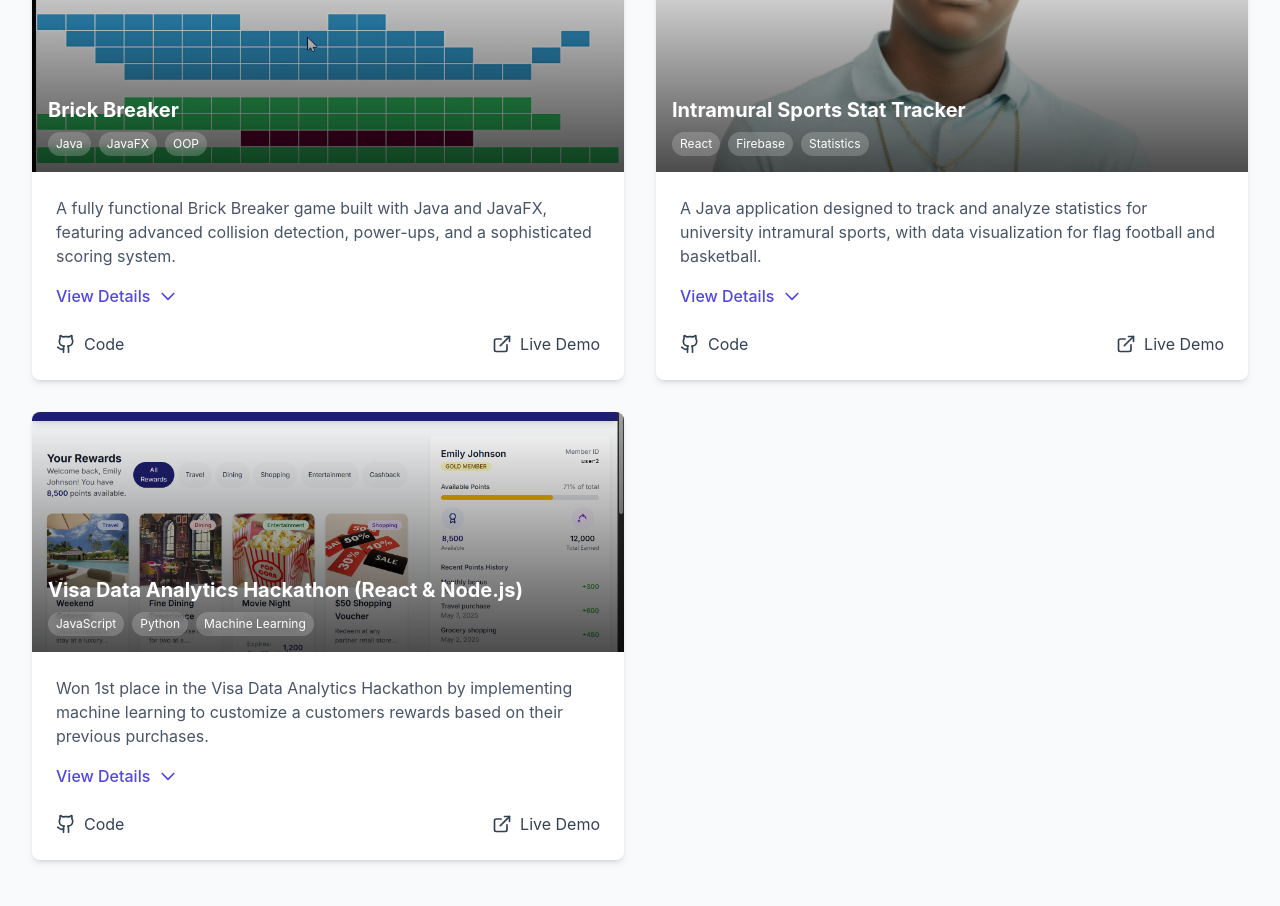
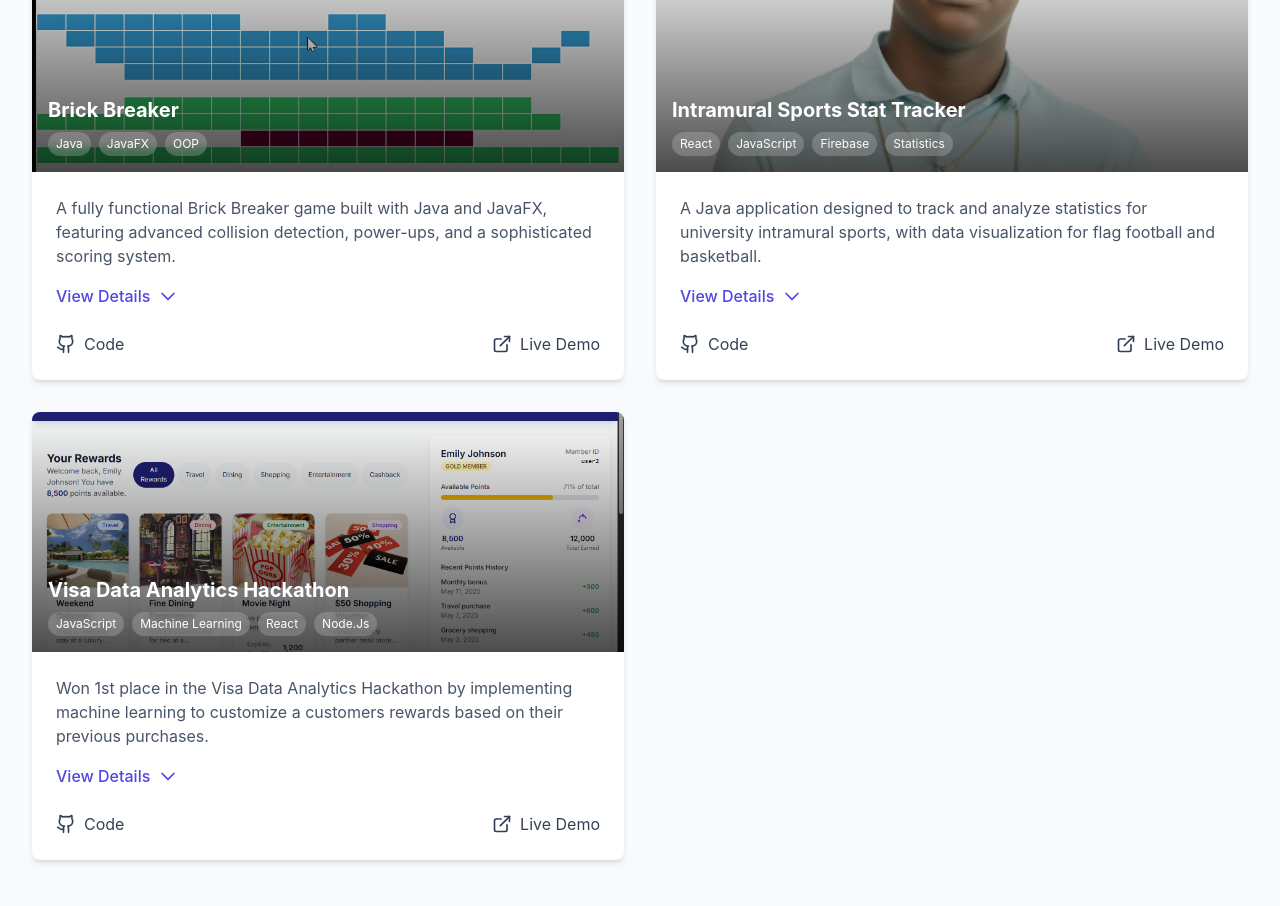
Before and after one commit to itsjustej/ejsportfolio, a React (Vite) app: page / in a window 1280 px wide. Shown: the part 5600-6506 px from the top of the page. Built offline with nearby package versions, Linux system fonts and the light colour scheme.

Commit message:
Edited Project Names

```diff
--- a/src/components/Projects.jsx
+++ b/src/components/Projects.jsx
@@ -30,7 +30,7 @@ export const Projects = () => {
       title: "Intramural Sports Stat Tracker",
       description: "A Java application designed to track and analyze statistics for university intramural sports, with data visualization for flag football and basketball.",
       image: "profile.png",
-      techStack: ["React", "Firebase", "Statistics"],
+      techStack: ["React", "JavaScript", "Firebase", "Statistics"],
       category: "app",
       details: [
         "Developed an application before an allotted deadline in Java designed to track and analyze statistics for university intramural sports, projected to serve over 100 users.",
@@ -43,10 +43,10 @@ export const Projects = () => {
     },
     {
       id: 3,
-      title: "Visa Data Analytics Hackathon (React & Node.js)",
+      title: "Visa Data Analytics Hackathon",
       description: "Won 1st place in the Visa Data Analytics Hackathon by implementing machine learning to customize a customers rewards based on their previous purchases.",
       image: "Visa.png",
-      techStack: ["JavaScript", "Python", "Machine Learning"],
+      techStack: ["JavaScript", "Machine Learning", "React", "Node.Js"],
       category: "app",
       details: [
         "The Machine Learning algorithm recognized that this person likes to travel, and pays for things in 2... It deduces this person is more than likely in a relationship and gives rewards that are appealing for date spots.",
```
